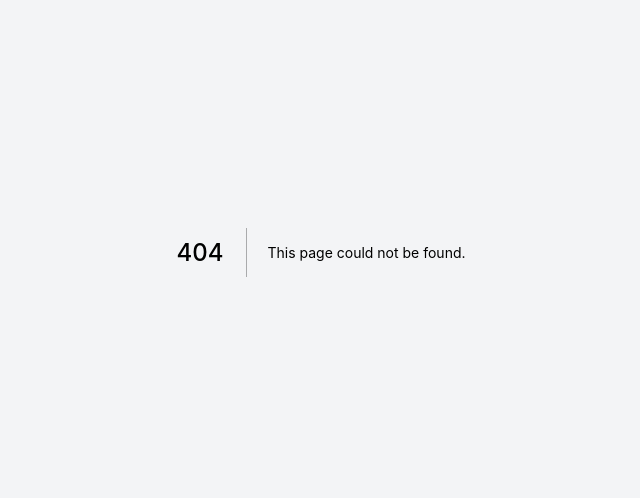
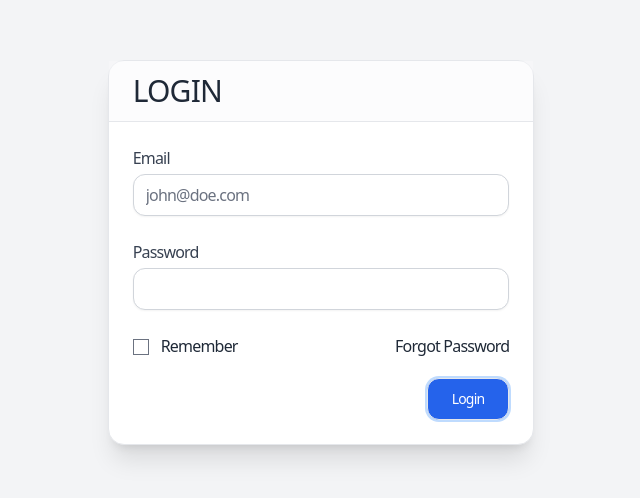
Before and after one commit to faizdamar1/next-belajar-tailwind, a Next.js app: page /login in a window 1280 px wide. Before the commit this address had no page. Shown: the part 148-646 px from the top of the page, without its empty margins (319-959 px from the left). Built offline with nearby package versions, Linux system fonts and the light colour scheme.

Commit message:
login page

```diff
--- a/components/ButtonComponent.js
+++ b/components/ButtonComponent.js
@@ -6,7 +6,7 @@ export default function ButtonComponent({ children, className, ...props }) {
       {...props}
       className={`${
         className ? className : "bg-blue-600 hover:bg-blue-700 ring-blue-200 "
-      } border px-6 py-2.5 text-sm font-medium transition duration-300 rounded text-white ring-2 hover:ring-4`}
+      } border px-6 py-2.5 text-sm font-medium transition duration-300 rounded-xl text-white ring-2 hover:ring-4`}
     >
       {children}
     </button>
--- /dev/null
+++ b/components/InputComponent.js
@@ -0,0 +1,12 @@
+import React from "react";
+
+export default function InputComponent({ type = "text", ...props }) {
+  return (
+    <input
+      type={type}
+      {...props}
+      className="w-full rounded-xl border-gray-300 shadow-sm  focus:ring focus:ring-blue-100 focus:border-blue-400 transition duration-200"
+      // className="border px-4 py-2 rounded-xl shadow-sm w-full focus:outline-none focus:ring focus:ring-sky-200 focus:border-sky-500 transition duration-200"
+    />
+  );
+}
--- /dev/null
+++ b/components/LabelComponent.js
@@ -0,0 +1,12 @@
+import React from "react";
+
+export default function LabelComponent({ forInput, children }) {
+  return (
+    <label
+      className="block text-gray-700 mb-1 capitalize"
+      htmlFor={forInput}
+    >
+      {children}
+    </label>
+  );
+}
--- a/components/Layout.js
+++ /dev/null
@@ -1,9 +0,0 @@
-import React from 'react'
-
-export default function Layout({children}) {
-    return (
-        <div className="flex items-center justify-center min-h-screen antialiased font-sans bg-gray-100">
-            {children}
-        </div>
-    )
-}
--- /dev/null
+++ b/layouts/App.js
@@ -0,0 +1,9 @@
+import React from 'react'
+
+export default function App({children}) {
+    return (
+        <div className="min-h-screen antialiased tracking-tighter text-gray-800">
+            {children}
+        </div>
+    )
+}
--- /dev/null
+++ b/layouts/Guest.js
@@ -0,0 +1,21 @@
+import React from "react";
+import Head from "next/head";
+
+export default function Guest({ header, title, children }) {
+  return (
+    <div className="flex antialiased tracking-tighter text-gray-800 items-center justify-center min-h-screen bg-gray-100">
+      <Head>
+        <title>{title}</title>
+      </Head>
+      <div className="w-1/3">
+        <div className="bg-white  rounded-2xl outline-hidden border shadow-xl">
+          <div className="px-6 py-3 border-b bg-gray-50/50">
+            <h1 className="font-light text-3xl uppercase">{header}</h1>
+          </div>
+
+          <div className="p-6">{children}</div>
+        </div>
+      </div>
+    </div>
+  );
+}
--- a/package.json
+++ b/package.json
@@ -9,6 +9,7 @@
     "lint": "next lint"
   },
   "dependencies": {
+    "@tailwindcss/forms": "^0.5.0",
     "next": "12.1.0",
     "react": "17.0.2",
     "react-dom": "17.0.2"
--- a/pages/_app.js
+++ b/pages/_app.js
@@ -1,12 +1,9 @@
 import "../styles/globals.css";
-import Layout from "../components/Layout";
 
-function MyApp({ Component, pageProps }) {
-  return (
-    <Layout>
-      <Component {...pageProps} />
-    </Layout>
-  );
+
+export default function MyApp({ Component, pageProps }) {
+  // Use the layout defined at the page level, if available
+  const getLayout = Component.getLayout || ((page) => page)
+
+  return getLayout(<Component {...pageProps} />)
 }
-
-export default MyApp;
--- a/pages/index.js
+++ b/pages/index.js
@@ -1,23 +1,12 @@
 import ButtonComponent from "../components/ButtonComponent";
+import App from "../layouts/App";
 
 export default function Home() {
   return (
     <div className="space-x-2">
-      <ButtonComponent
-        onClick={() => console.log("print")}
-        className="bg-blue-600 hover:bg-blue-700 ring-blue-200"
-      >
-        Primary using component
-      </ButtonComponent>
-      <ButtonComponent
-        onClick={() => console.log("print")}
-        className="bg-pink-400 hover:bg-pink-600 ring-pink-200"
-      >
-        Secondary using component
-      </ButtonComponent>
-
-      <button className="btn btn-primary">Primary using apply</button>
-      <button className="btn btn-secondary">Secondary using apply</button>
+      Tailwind Css
     </div>
   );
 }
+
+Home.getLayout = page => <App children={page}></App>
--- /dev/null
+++ b/pages/login.js
@@ -0,0 +1,40 @@
+import React from "react";
+import ButtonComponent from "../components/ButtonComponent";
+import InputComponent from "../components/InputComponent";
+import LabelComponent from "../components/LabelComponent";
+import Guest from "../layouts/Guest";
+
+export default function Login() {
+  return (
+    <div>
+      <form>
+        <div className="mb-6">
+          <LabelComponent forInput="email">Email</LabelComponent>
+          <InputComponent type="email" id="email" placeholder="john@doe.com" />
+        </div>
+        <div className="mb-6">
+          <LabelComponent forInput="password">Password</LabelComponent>
+          <InputComponent type="password" id="password" />
+        </div>
+        <div className="mb-5 flex justify-between">
+          <div>
+            <input
+              className="accent-sky-500 mr-3"
+              type="checkbox"
+              id="remember"
+            />
+            <label htmlFor="remember">Remember</label>
+          </div>
+          <a href="#">Forgot Password</a>
+        </div>
+        <div className="flex justify-end">
+          <ButtonComponent>Login</ButtonComponent>
+        </div>
+      </form>
+    </div>
+  );
+}
+
+Login.getLayout = (page) => (
+  <Guest header="Login" title="Login" children={page}></Guest>
+);
--- a/tailwind.config.js
+++ b/tailwind.config.js
@@ -2,9 +2,12 @@ module.exports = {
   content: [
     "./pages/**/*.{js,ts,jsx,tsx}",
     "./components/**/*.{js,ts,jsx,tsx}",
+    "./layouts/**/*.{js,ts,jsx,tsx}",
   ],
   theme: {
     extend: {},
   },
-  plugins: [],
+  plugins: [
+    require("@tailwindcss/forms"),
+  ],
 }
```
Also changed, not shown: 2 other files (tests, documents, lock files or other folders).
